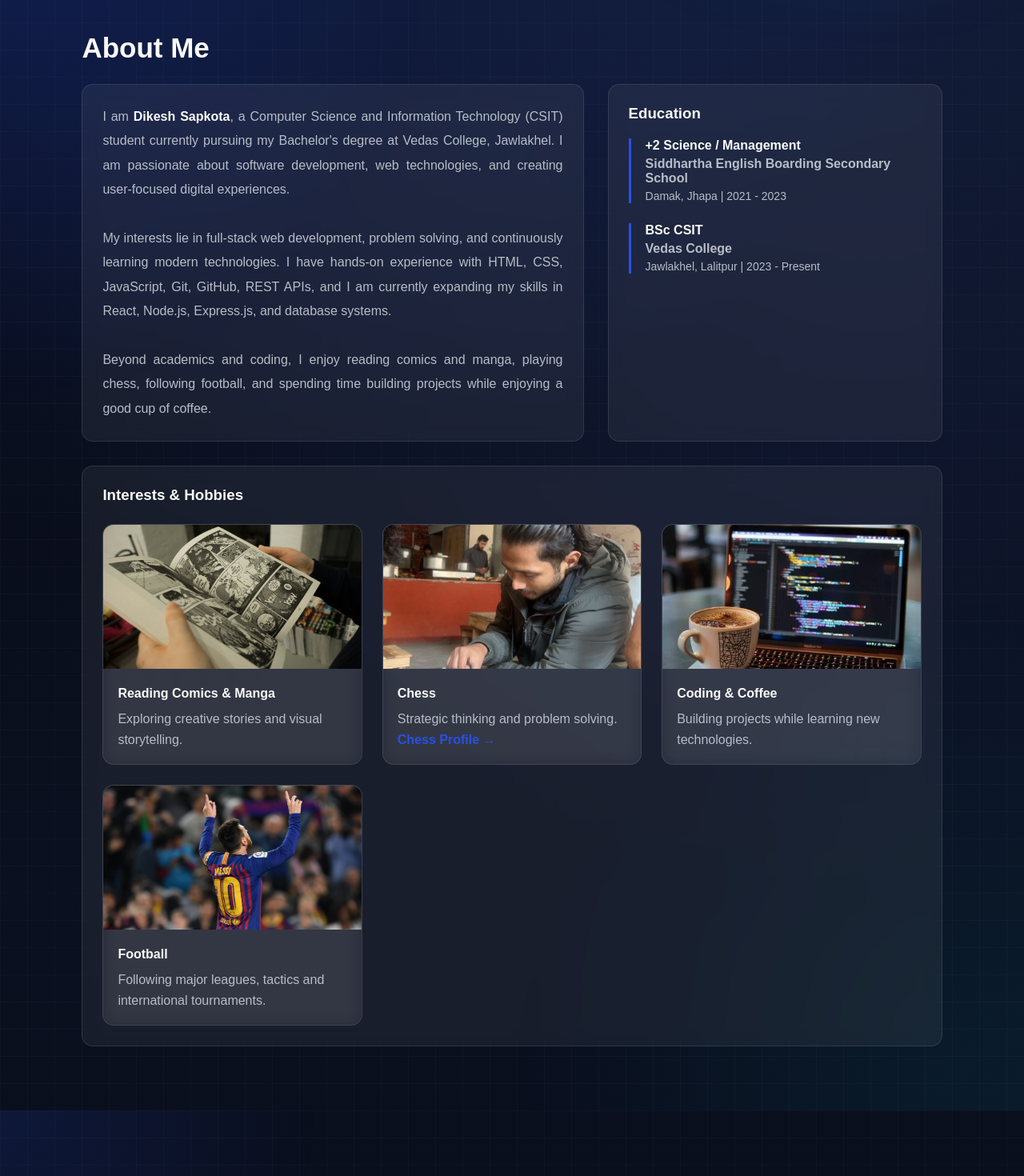
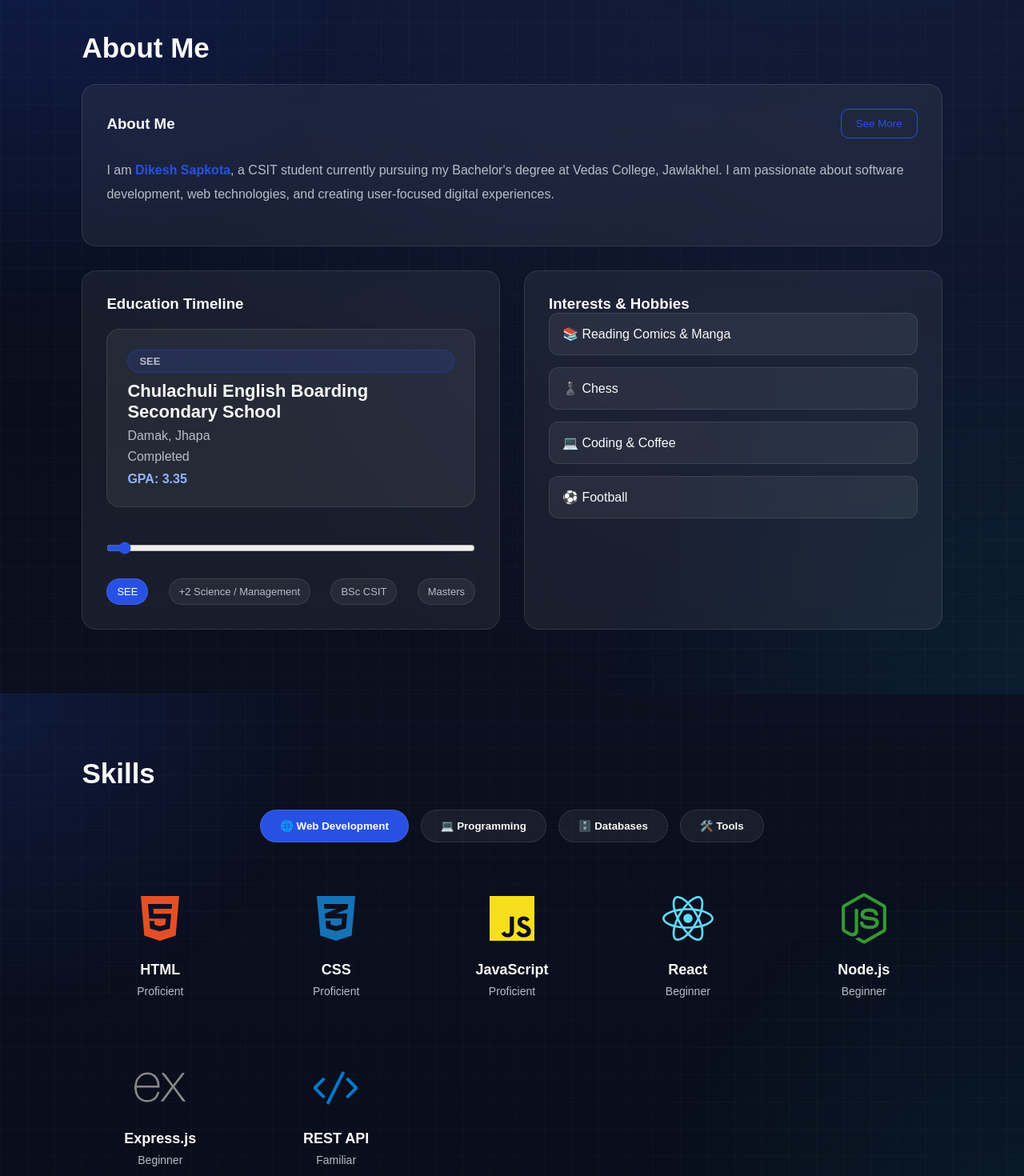
Before and after one commit to dikeshsapkota/Portfolio-2.0, a React (Vite) app: page / in a window 1280 px wide. Shown: the part 840-2310 px from the top of the page at 80% size. Built offline with nearby package versions, Linux system fonts and the light colour scheme.

Commit message:
about section modification

```diff
--- a/package.json
+++ b/package.json
@@ -14,6 +14,7 @@
     "gsap": "^3.15.0",
     "react": "latest",
     "react-dom": "latest",
+    "react-icons": "^5.6.0",
     "vite": "latest"
   },
   "devDependencies": {
--- a/src/components/About.jsx
+++ b/src/components/About.jsx
@@ -1,54 +1,113 @@
-import manwha from "../assets/images/manwha.jpeg";
-import dikesh from "../assets/images/dikesh.jpeg";
-import coding from "../assets/images/coding.webp";
-import messi from "../assets/images/messi.jpg";
+import { useState } from "react";
 
+
+const educationTimeline = [
+  {
+    level: "SEE",
+    school: "Chulachuli English Boarding Secondary School",
+    location: "Damak, Jhapa",
+    date: "Completed",
+    result: "GPA: 3.35",
+  },
+  {
+    level: "+2 Science / Management",
+    school: "Siddhartha English Boarding Secondary School",
+    location: "Damak, Jhapa",
+    date: "2021 - 2023",
+    result: "GPA: 3.22",
+  },
+  {
+    level: "BSc CSIT",
+    school: "Vedas College",
+    location: "Jawlakhel, Lalitpur",
+    date: "2023 - Present",
+    result: "Bachelor's Running",
+  },
+  {
+    level: "Masters",
+    school: "Loading...",
+    location: "Future Plan",
+    date: "Coming Soon",
+    result: "Loading...",
+  },
+];
 function About() {
+  const [showMore, setShowMore] = useState(false);
+const [educationIndex, setEducationIndex] = useState(0);
+const currentEducation = educationTimeline[educationIndex];
   return (
     <section id="about">
       <h2>About Me</h2>
 
-      <div className="about-grid">
-        <p className="about-description">
-          I am <strong>Dikesh Sapkota</strong>, a Computer Science and Information
-          Technology (CSIT) student currently pursuing my Bachelor's degree at
-          Vedas College, Jawlakhel. I am passionate about software development,
-          web technologies, and creating user-focused digital experiences.
-          <br /><br />
-          My interests lie in full-stack web development, problem solving, and
-          continuously learning modern technologies. I have hands-on experience
-          with HTML, CSS, JavaScript, Git, GitHub, REST APIs, and I am currently
-          expanding my skills in React, Node.js, Express.js, and database systems.
-          <br /><br />
-          Beyond academics and coding, I enjoy reading comics and manga, playing
-          chess, following football, and spending time building projects while
-          enjoying a good cup of coffee.
-        </p>
-
-        <div>
-          <h3>Education</h3>
-
-          <div className="timeline-item">
-            <h4>+2 Science / Management</h4>
-            <p>Siddhartha English Boarding Secondary School</p>
-            <span>Damak, Jhapa | 2021 - 2023</span>
+      <div className="about-layout">
+        <div className="about-card">
+          <div className="about-card-header">
+            <h3>About Me</h3>
+            <button onClick={() => setShowMore(!showMore)}>
+              {showMore ? "See Less" : "See More"}
+            </button>
           </div>
 
-          <div className="timeline-item">
-            <h4>BSc CSIT</h4>
-            <p>Vedas College</p>
-            <span>Jawlakhel, Lalitpur | 2023 - Present</span>
-          </div>
+          <p>
+            I am <strong>Dikesh Sapkota</strong>, a CSIT student currently
+            pursuing my Bachelor's degree at Vedas College, Jawlakhel. I am
+            passionate about software development, web technologies, and creating
+            user-focused digital experiences.
+          </p>
+
+          {showMore && (
+            <p>
+              I have hands-on experience with HTML, CSS, JavaScript, Git,
+              GitHub, REST APIs, and I am currently expanding my skills in
+              React, Node.js, Express.js, and database systems. Beyond coding, I
+              enjoy manga, chess, football, and building projects with coffee.
+            </p>
+          )}
         </div>
 
-        <div className="hobbies-column">
-          <h3>Interests & Hobbies</h3>
+        <div className="about-bottom-grid">
+          <div className="info-card education-slider-card">
+  <h3>Education Timeline</h3>
 
-          <div className="hobbies-grid">
-            <HobbyCard image={manwha} title="Reading Comics & Manga" text="Exploring creative stories and visual storytelling." />
-            <HobbyCard image={dikesh} title="Chess" text="Strategic thinking and problem solving." link="https://www.chess.com/member/blunderkingdikesh" />
-            <HobbyCard image={coding} title="Coding & Coffee" text="Building projects while learning new technologies." />
-            <HobbyCard image={messi} title="Football" text="Following major leagues, tactics and international tournaments." />
+  <div className="education-display">
+    <span className="edu-badge">{currentEducation.level}</span>
+    <h4>{currentEducation.school}</h4>
+    <p>{currentEducation.location}</p>
+    <span>{currentEducation.date}</span>
+    <strong>{currentEducation.result}</strong>
+  </div>
+
+  <input
+    type="range"
+    min="0"
+    max={educationTimeline.length - 1}
+    value={educationIndex}
+    onChange={(e) => setEducationIndex(Number(e.target.value))}
+    className="education-range"
+  />
+
+  <div className="education-steps">
+    {educationTimeline.map((item, index) => (
+      <button
+        key={item.level}
+        className={educationIndex === index ? "active" : ""}
+        onClick={() => setEducationIndex(index)}
+      >
+        {item.level}
+      </button>
+    ))}
+  </div>
+</div>
+
+          <div className="info-card">
+            <h3>Interests & Hobbies</h3>
+
+            <div className="hobby-list">
+              <div>📚 Reading Comics & Manga</div>
+              <div>♟️ Chess</div>
+              <div>💻 Coding & Coffee</div>
+              <div>⚽ Football</div>
+            </div>
           </div>
         </div>
       </div>
@@ -56,26 +115,4 @@ function About() {
   );
 }
 
-function HobbyCard({ image, title, text, link }) {
-  return (
-    <div className="mini-hobby-card">
-      <img src={image} alt={title} />
-      <div>
-        <h4>{title}</h4>
-        <p>
-          {text}
-          {link && (
-            <>
-              {" "}
-              <a href={link} target="_blank" rel="noreferrer">
-                Chess Profile →
-              </a>
-            </>
-          )}
-        </p>
-      </div>
-    </div>
-  );
-}
-
 export default About;
--- a/src/components/Skills.jsx
+++ b/src/components/Skills.jsx
@@ -1,34 +1,57 @@
 import { useState } from "react";
+
+import {
+  FaHtml5,
+  FaCss3Alt,
+  FaJs,
+  FaReact,
+  FaNodeJs,
+  FaGitAlt,
+  FaGithub,
+} from "react-icons/fa";
+
+import {
+  SiExpress,
+  SiMysql,
+  SiPostman,
+  SiCplusplus,
+  SiC,
+} from "react-icons/si";
+
+import { VscCode } from "react-icons/vsc";
 
 const skillGroups = {
   webSkills: [
-    ["fab fa-html5", "HTML", "Proficient"],
-    ["fab fa-css3-alt", "CSS", "Proficient"],
-    ["fab fa-js", "JavaScript", "Proficient"],
-    ["fab fa-react", "React", "Beginner"],
-    ["fab fa-node-js", "Node.js", "Beginner"],
-    ["fas fa-server", "Express.js", "Beginner"],
-    ["fas fa-plug", "REST API", "Familiar"],
+    { icon: FaHtml5, title: "HTML", level: "Proficient", color: "#E34F26" },
+    { icon: FaCss3Alt, title: "CSS", level: "Proficient", color: "#1572B6" },
+    { icon: FaJs, title: "JavaScript", level: "Proficient", color: "#F7DF1E" },
+    { icon: FaReact, title: "React", level: "Beginner", color: "#61DAFB" },
+    { icon: FaNodeJs, title: "Node.js", level: "Beginner", color: "#339933" },
+    { icon: SiExpress, title: "Express.js", level: "Beginner", color: "#888888" },
+    { icon: VscCode, title: "REST API", level: "Familiar", color: "#007ACC" },
   ],
+
   programmingSkills: [
-    ["fas fa-code", "C", "Intermediate"],
-    ["fas fa-laptop-code", "C++", "Intermediate"],
-    ["fab fa-js", "JavaScript", "Proficient"],
-    ["fas fa-project-diagram", "DSA", "Learning"],
-    ["fas fa-cubes", "OOP", "Intermediate"],
-    ["fas fa-brain", "Problem Solving", "Strong"],
+    { icon: SiC, title: "C", level: "Intermediate", color: "#00599C" },
+    { icon: SiCplusplus, title: "C++", level: "Intermediate", color: "#00599C" },
+    { icon: FaJs, title: "JavaScript", level: "Proficient", color: "#F7DF1E" },
+    { icon: VscCode, title: "DSA", level: "Learning", color: "#7C3AED" },
+    { icon: VscCode, title: "OOP", level: "Intermediate", color: "#3B82F6" },
+    { icon: VscCode, title: "Problem Solving", level: "Strong", color: "#22C55E" },
   ],
+
   databaseSkills: [
-    ["fas fa-database", "MySQL", "Familiar"],
-    ["fas fa-table", "Database Design", "Learning"],
-    ["fas fa-code", "SQL Queries", "Familiar"],
+    { icon: SiMysql, title: "MySQL", level: "Familiar", color: "#4479A1" },
+    { icon: SiMysql, title: "Database Design", level: "Learning", color: "#4479A1" },
+    { icon: SiMysql, title: "SQL Queries", level: "Familiar", color: "#4479A1" },
   ],
+
   toolsSkills: [
-    ["fab fa-git-alt", "Git", "Proficient"],
-    ["fab fa-github", "GitHub", "Proficient"],
-    ["fas fa-code", "VS Code", "Daily Use"],
-    ["fas fa-paper-plane", "Postman", "Familiar"],
-    ["fas fa-database", "MySQL Workbench", "Familiar"],
+    { icon: FaGitAlt, title: "Git", level: "Proficient", color: "#F05032" },
+    { icon: FaGithub, title: "GitHub", level: "Proficient", color: "var(--github-color)" },
+    { icon: VscCode, title: "VS Code", level: "Daily Use", color: "#007ACC" },
+    { icon: SiPostman, title: "Postman", level: "Familiar", color: "#FF6C37" },
+    { icon: SiMysql, title: "MySQL Workbench", level: "Familiar", color: "#4479A1" },
   ],
 };
 
@@ -60,13 +83,22 @@ function Skills() {
 
       <div className="skills-content active">
         <div className="cards">
-          {skillGroups[activeTab].map(([icon, title, level]) => (
-            <div className="card" key={title}>
-              <i className={icon}></i>
-              <h3>{title}</h3>
-              <p>{level}</p>
-            </div>
-          ))}
+          {skillGroups[activeTab].map((skill) => {
+            const Icon = skill.icon;
+
+            return (
+              <div className="card" key={skill.title}>
+                <Icon
+                  className="skill-icon"
+                  style={{ color: skill.color }}
+                />
+
+                <h3>{skill.title}</h3>
+
+                <p>{skill.level}</p>
+              </div>
+            );
+          })}
         </div>
       </div>
     </section>
--- a/src/index.css
+++ b/src/index.css
@@ -21,6 +21,12 @@ html {
 --accent-2: #4F7CFF;
 --accent-3: #8FB4FF;
   --dark: #0b0d12;
+
+  --github-color: white;
+
+
+
+
 }
 
 body.light-theme {
@@ -30,6 +36,9 @@ body.light-theme {
   --card: rgba(255, 255, 255, 0.78);
   --border: rgba(17, 24, 39, 0.10);
   --dark: #ffffff;
+
+  --github-color: #181717;
+
 }
 
 body {
@@ -81,8 +90,8 @@ footer {
 }
 
 .background-blobs span:nth-child(1) {
-  width: 520px;
-  height: 520px;
+  width: 650px;
+  height: 650px;
   top: -120px;
   left: -120px;
   background: rgba(40, 81, 227, 0.45);
@@ -116,19 +125,19 @@ background: rgba(0, 188, 212, 0.28);
 }
 
 body.light-theme .background-blobs span:nth-child(1) {
-  background: rgba(40, 81, 227, 0.09);
+  background: rgba(40, 81, 227, 0.18);
 }
 
 body.light-theme .background-blobs span:nth-child(2) {
-  background: rgba(79, 124, 255, 0.08);
+  background: rgba(79, 124, 255, 0.15);
 }
 
 body.light-theme .background-blobs span:nth-child(3) {
-  background: rgba(0, 188, 212, 0.06);
+  background: rgba(0, 188, 212, 0.13);
 }
 
 body.light-theme .background-blobs span:nth-child(4) {
-  background: rgba(40, 81, 227, 0.04);
+  background: rgba(140, 100, 255, 0.12);
 }
 @keyframes blobMove {
   0% {
@@ -762,162 +771,195 @@ transform:translateY(-12px);
 /* =========================================
    ABOUT COMPONENT
 ========================================= */
-.about-grid {
+.about-layout {
   display: grid;
-  grid-template-columns: 1.5fr 1fr;
   gap: 30px;
 }
 
-.about-description,
-.education-card,
-.about-grid > div:first-of-type,
-.hobbies-column,
-.card,
-.skill-card,
-.mini-hobby-card,
-.project-card,
-#contact form {
+.about-card,
+.info-card {
   background: var(--card);
   border: 1px solid var(--border);
-  border-radius: 14px;
-  backdrop-filter: blur(10px);
+  border-radius: 18px;
+  padding: 30px;
+  backdrop-filter: blur(14px);
+}
+.education-slider-card {
+  overflow: hidden;
 }
 
-.about-description {
+.education-display {
+  margin-top: 20px;
   padding: 25px;
-  line-height: 1.9;
-  color: var(--muted);
-  text-align: justify;
+  border-radius: 16px;
+  background: rgba(255,255,255,0.06);
+  border: 1px solid var(--border);
+  transition: 0.3s ease;
 }
 
-.about-description strong {
-  color: var(--text);
+.edu-badge {
+  display: inline-flex;
+  align-items: center;
+  padding: 6px 14px;
+  border-radius: 999px;
+  font-size: 13px;
+  font-weight: 600;
+
+  background: rgba(40,81,227,.15);
+  color: var(--accent);
+
+  border: 1px solid rgba(40,81,227,.3);
 }
 
-.education-card,
-.about-grid > div:first-of-type {
-  padding: 25px;
+.education-display h4 {
+  font-size: 22px;
+  color: var(--text);
+  margin-bottom: 8px;
 }
 
-.about-grid h3 {
-  margin-bottom: 20px;
-  color: var(--text);
+.education-display p {
+  color: var(--muted);
+  margin-bottom: 8px;
 }
 
-.timeline-item {
-  border-left: 3px solid var(--accent);
-  padding-left: 18px;
+.education-display span {
+  display: block;
+  color: var(--muted);
+  margin-bottom: 10px;
+}
+
+.education-display strong {
+  color: var(--accent-3);
+}
+
+.education-range {
+  width: 100%;
+  margin: 28px 0 15px;
+  accent-color: var(--accent);
+  cursor: pointer;
+}
+
+.education-steps {
+  display: flex;
+  justify-content: space-between;
+  gap: 10px;
+}
+
+.education-steps button {
+  border: 1px solid var(--border);
+  background: rgba(255,255,255,0.06);
+  color: var(--muted);
+  padding: 8px 12px;
+  border-radius: 30px;
+  cursor: pointer;
+  transition: 0.3s;
+  font-size: 13px;
+}
+
+.education-steps button.active,
+.education-steps button:hover {
+  background: var(--accent);
+  color: white;
+}
+
+body.light-theme .education-display,
+body.light-theme .education-steps button {
+  background: rgba(255,255,255,0.8);
+}
+.about-card-header {
+  display: flex;
+  justify-content: space-between;
+  align-items: center;
   margin-bottom: 25px;
 }
 
-.timeline-item h4 {
-  margin-bottom: 5px;
-  color: var(--text);
+.about-card-header button {
+  background: transparent;
+  border: 1px solid var(--accent);
+  color: var(--accent);
+  padding: 10px 18px;
+  border-radius: 10px;
+  cursor: pointer;
 }
 
-.timeline-item p {
-  font-weight: 600;
+.about-card p {
   color: var(--muted);
-  margin-bottom: 4px;
+  line-height: 1.9;
+  margin-bottom: 18px;
 }
 
-.timeline-item span {
-  color: var(--muted);
-  font-size: 14px;
+.about-card strong {
+  color: var(--accent);
 }
 
-.hobbies-column {
-  grid-column: 1 / -1;
-  padding: 25px;
+.about-bottom-grid {
+  display: grid;
+  grid-template-columns: 1fr 1fr;
+  gap: 30px;
 }
 
-.hobbies-column h3 {
-  margin-bottom: 25px;
+.hobby-list {
+  display: grid;
+  gap: 15px;
 }
 
-.hobbies-grid {
-  display: grid;
-  grid-template-columns: repeat(auto-fit, minmax(250px, 1fr));
-  gap: 25px;
+.hobby-list div {
+  background: rgba(255,255,255,0.06);
+  border: 1px solid var(--border);
+  padding: 16px;
+  border-radius: 12px;
 }
 
-.mini-hobby-card {
-  display: block;
-  overflow: hidden;
-  padding: 0;
-  transition: all 0.3s ease;
+@media (max-width: 768px) {
+  .about-bottom-grid {
+    grid-template-columns: 1fr;
+  }
 }
-
-.mini-hobby-card:hover {
-  transform: translateY(-8px);
-  box-shadow: 0 10px 30px rgba(40,81,227,0.15);
-}
-
-.mini-hobby-card img {
-  width: 100%;
-  height: 180px;
-  object-fit: cover;
-}
-
-.mini-hobby-card div {
-  padding: 18px;
-}
-
-.mini-hobby-card h4 {
-  margin-bottom: 10px;
-  color: var(--text);
-}
-
-.mini-hobby-card p {
-  color: var(--muted);
-  line-height: 1.6;
-}
-
-.mini-hobby-card a {
-  color: var(--accent);
-  text-decoration: none;
-  font-weight: 600;
-}
-
 /* =========================================
    SKILLS COMPONENT
 ========================================= */
 .cards,
 .skills-grid {
   display: grid;
-  grid-template-columns: repeat(auto-fit, minmax(160px, 1fr));
-  gap: 20px;
+  grid-template-columns: repeat(auto-fit, minmax(170px, 1fr));
+  gap: 24px;
 }
 
 .card,
 .skill-card {
-  padding: 25px;
+  padding: 28px 22px;
   text-align: center;
-  transition: 0.3s;
+  transition: 0.35s ease;
 }
 
-.card i,
-.skill-card i {
-  font-size: 42px;
-  color: var(--accent);
-  margin-bottom: 15px;
+.skill-icon {
+  font-size: 64px;
+  margin-bottom: 18px;
+  transition: 0.35s ease;
 }
 
 .card h3,
 .skill-card h3 {
   font-size: 18px;
   color: var(--text);
+  margin-bottom: 8px;
 }
 
 .card p,
 .skill-card p {
   color: var(--muted);
+  font-size: 14px;
 }
 
 .card:hover,
 .skill-card:hover {
-  transform: translateY(-8px);
-  box-shadow: 0 10px 30px rgba(40,81,227,0.15);
+  transform: translateY(-10px);
+  box-shadow: 0 14px 40px rgba(40, 81, 227, 0.22);
+}
+
+.card:hover .skill-icon,
+.skill-card:hover .skill-icon {
+  transform: scale(1.15) rotate(-8deg);
 }
 
 .skill-tabs {
```
Also changed, not shown: 1 other file (tests, documents, lock files or other folders).
